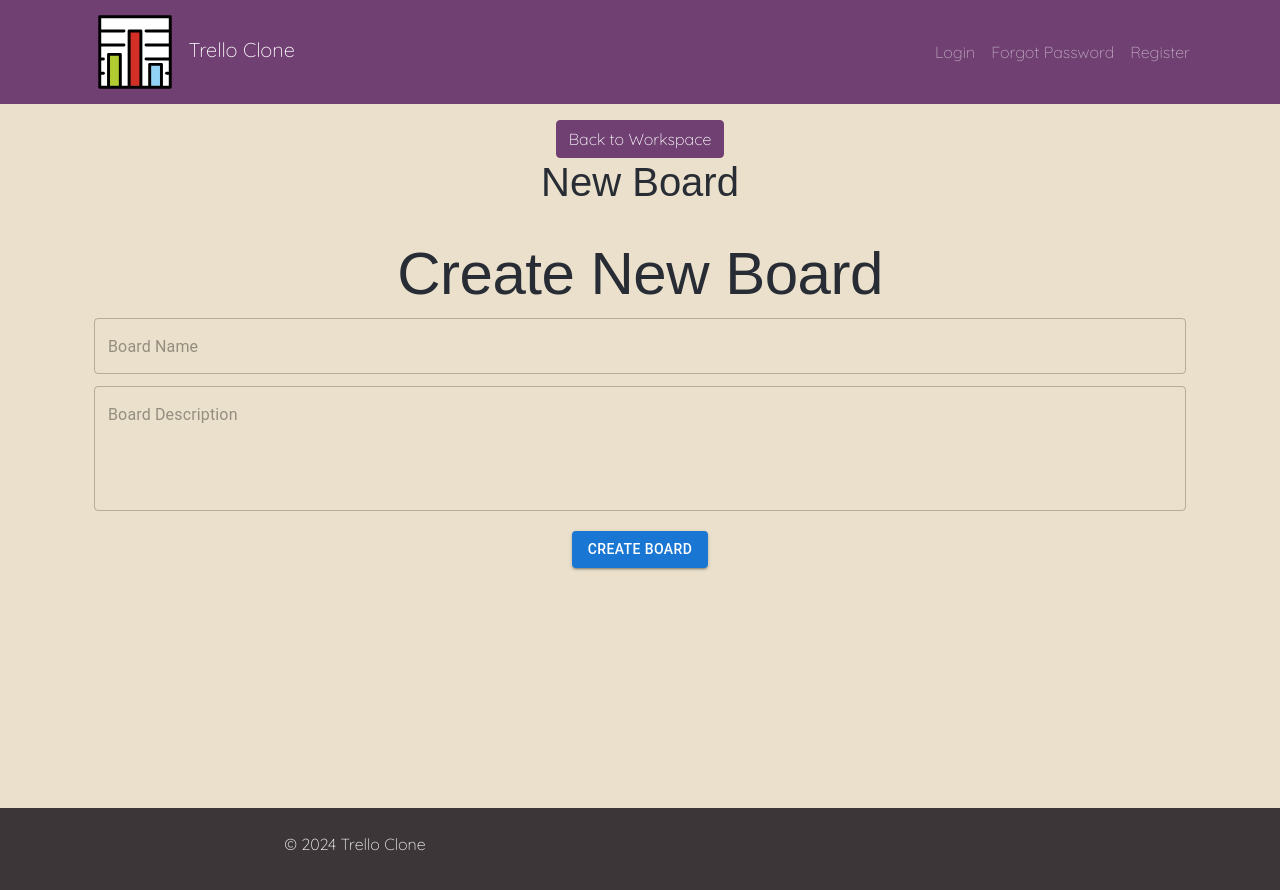
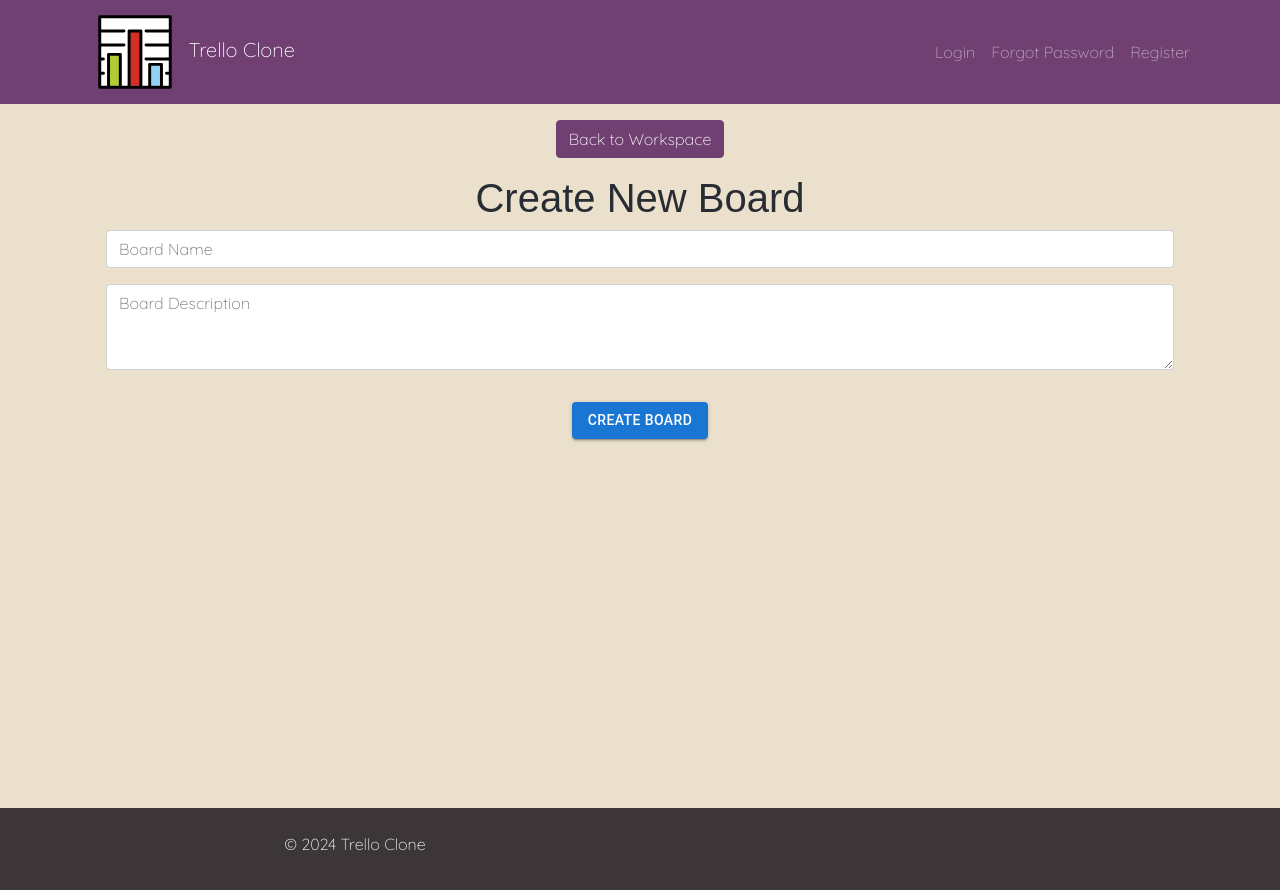
Before and after one commit to Himel-Nath/TrelloClone, a React (Create React App) app in the folder frontend/: page /workspaces/1/createBoard in a window 1280 px wide. Shown: the top 890 px of the page. Built offline with nearby package versions, Linux system fonts and the light colour scheme; a web font is replaced by a local one.

Commit message:
design changes

```diff
--- a/frontend/src/App.js
+++ b/frontend/src/App.js
@@ -11,7 +11,6 @@ import Logout from './pages/Logout';
 import Register from './pages/Register';
 import Footer from './components/Footer';
 import BoardPage from './pages/BoardPage';
-import NewListForm from './components/boards/lists/NewListForm';
 import NewListPage from './pages/NewListPage';
 import CreateTaskForm from './components/boards/lists/CreateTaskForm';
 import EditTask from './components/boards/lists/EditTask';
--- a/frontend/src/components/boards/CreateBoardForm.js
+++ b/frontend/src/components/boards/CreateBoardForm.js
@@ -1,62 +1,92 @@
-import { Button, TextField, Typography } from '@mui/material';
-import { useRef } from 'react';
+import { useState } from 'react';
 import { useParams } from 'react-router-dom';
+import { Button } from '@mui/material';
+import { Container, Form } from 'react-bootstrap';
 
 function CreateBoardForm(props) {
     const {id} = useParams();
-
-    /* ToDo: Create board name variable using useRef */
-    const boardNameRef = useRef();
-    /* ToDo: Create board description variable using useRef */
-    const boardDespRef = useRef();
+    const [boardName, setBoardName] = useState('')
+    const [boardDesc, setBoardDesc] = useState('')
 
     function createBoard(e) {
         e.preventDefault();
-        /* ToDo: Implement createBoard function */
-        //read the values
-        //boardtitle, Description
-        const boardName = boardNameRef.current.value;
-        const boardDesp = boardDespRef.current.value;
 
         const board = {
             title: boardName,
-            description: boardDesp,
+            description: boardDesc,
             workspaceId: id,
             dateCreated: new Date(),
         };
 
-        props.onChange(board);
+        props.onChange(board);  // sends to parent component
+
+        setBoardName('')
+        setBoardDesc('')
     };
 
     return (
-        <section style={{ marginTop: '32px' }}>
-            <Typography variant='h2' component='h2'>Create New Board</Typography>
-            <form onSubmit={createBoard}>
-                <TextField
-                    id='boardName'
-                    placeholder='Board Name'
-                    variant='outlined'
-                    required
-                    fullWidth
-                    margin='dense'
-                    inputRef={boardNameRef}
-                    /* ToDo: Add inputRef and bind with the declared name ref variable*/ />
-                <TextField
-                    id='boardDesp'
-                    placeholder='Board Description'
-                    variant='outlined'
-                    multiline
-                    rows={4}
-                    required
-                    fullWidth
-                    margin='dense'
-                    inputRef={boardDespRef}
-                     /* ToDo: Add inputRef and bind with the declared desp ref variable*/ />
-                <Button type='submit' variant='contained' color='primary' sx={{ marginTop: '16px' }}>
-                    Create Board
-                </Button>
-            </form>
-        </section>
+        <Container className='mt-3'>
+            <h1>Create New Board</h1>
+
+            <Form onSubmit={createBoard}>
+                <Form.Group controlId='boardName' className='mb-3'>
+                    <Form.Control
+                        type='text'
+                        placeholder='Board Name'
+                        value={boardName}
+                        onChange={(e) => setBoardName(e.target.value)}
+                    />
+                </Form.Group>
+
+                <Form.Group controlId='boardDesc' className='mb-3'>
+                    <Form.Control
+                        type='text'
+                        placeholder='Board Description'
+                        value={boardDesc}
+                        as="textarea"
+                        rows="3"
+                        onChange={(e) => setBoardDesc(e.target.value)}
+                    />
+                </Form.Group>
+
+                <Form.Group controlId="button">
+                    <Button type='submit' variant='contained' color='primary' sx={{ marginTop: 2 }}>
+                        Create Board
+                    </Button>
+                </Form.Group>
+            </Form>
+        </Container>
+
+        // <section style={{ marginTop: '32px' }}>
+        //     <Typography variant='h2' component='h2'>Create New Board</Typography>
+        //     <form onSubmit={createBoard}>
+        //         <TextField
+        //             id='boardName'
+        //             placeholder='Board Name'
+        //             required
+        //             fullWidth
+        //             variant="outlined"
+        //             sx={{marginTop: 2}}
+        //             value={boardName}
+        //             onChange={(e) => setBoardName(e.target.value)}
+        //         />
+        //         <TextField
+        //             id='boardDesc'
+        //             placeholder='Board Description'
+        //             multiline
+        //             rows={4}
+        //             required
+        //             fullWidth
+        //             variant="outlined"
+        //             sx={{marginTop: 2}}
+        //             value={boardDesc}
+        //             onChange={(e) => setBoardDesc(e.target.value)}
+        //         />
+        //         <Button type='submit' variant='contained' color='primary' sx={{ marginTop: 2 }}>
+        //             Create Board
+        //         </Button>
+        //     </form>
+        // </section>
     );
 };
 
--- a/frontend/src/components/workspaces/NewWorkspaceForm.js
+++ b/frontend/src/components/workspaces/NewWorkspaceForm.js
@@ -31,13 +31,11 @@ function NewWorkspaceForm(props) {
 
             <Form onSubmit={createWorkspace}>
                 <Form.Group controlId="formWorkspaceTitle" className="mb-3">
-                    <Form.Label>Title</Form.Label>
-                    <Form.Control type="text" placeholder="Enter title" value={title} onChange={handleTitleChange}/>
+                    <Form.Control type="text" placeholder="Workspace Title" value={title} onChange={handleTitleChange}/>
                 </Form.Group>
 
                 <Form.Group controlId="formWorkspaceDescription" className="mb-3">
-                    <Form.Label >Description</Form.Label>
-                    <Form.Control as="textarea" rows={3} placeholder="Enter description" value={description} onChange={handleDescriptionChange}/>
+                    <Form.Control as="textarea" rows={3} placeholder="Workspace Description" value={description} onChange={handleDescriptionChange}/>
                 </Form.Group>
 
                 <Button variant="primary" type="submit">
--- a/frontend/src/components/workspaces/WorkspaceCard.js
+++ b/frontend/src/components/workspaces/WorkspaceCard.js
@@ -3,7 +3,7 @@ import { Button, Card } from "react-bootstrap";
 function WorkspaceCard(props) {
     return (
         <Card>
-            <Button variant="outline-primary" href={"/workspaces/" + props.workspace.id}>
+            <Button variant="outline-primary" href={`/workspaces/${props.workspace.id}`}>
                 <Card.Body>
                     <h2>{props.workspace.title}</h2>
                     <p>{props.workspace.description}</p>
--- a/frontend/src/pages/Boards.js
+++ b/frontend/src/pages/Boards.js
@@ -2,10 +2,8 @@ import { useEffect } from 'react';
 import ViewBoards from '../components/boards/ViewBoards';
 
 function Boards() {
-    /* ToDo: Create state using useState hook for boards data */
-    const  [boardsData, setBoardsData] = useData([]);
+    const  [boardsData, setBoardsData] = useState([]);
     function getAllBoards() {
-        /* ToDo: Implement getAllBoards function */
         fetch('http://localhost:9000/board')
         .then(response => response.json())
         .then(boards => {
@@ -13,7 +11,6 @@ function Boards() {
         });
     };
 
-    /* ToDo: Use useEffect hook to call getAllBoards() */
     useEffect(function(){
         getAllBoards();
     }, [])
--- a/frontend/src/pages/NewBoard.js
+++ b/frontend/src/pages/NewBoard.js
@@ -10,13 +10,12 @@ function NewBoard() {
 
     function newBoardHandler(board) {
         axios.post("http://localhost:8080/addBoard/", board)
-            .then(() => navigate("/workspaces/"+id, { replace: true }));
+            .then(() => navigate(`/workspaces/${id}`, { replace: true }));
     }
 
     return (
         <Container>
-            <Button href={"/workspaces/"+id}>Back to Workspace</Button>
-            <h1>New Board</h1>
+            <Button href={`/workspaces/${id}`}>Back to Workspace</Button>
             <CreateBoardForm onChange={newBoardHandler} />
         </Container>
     );
```
